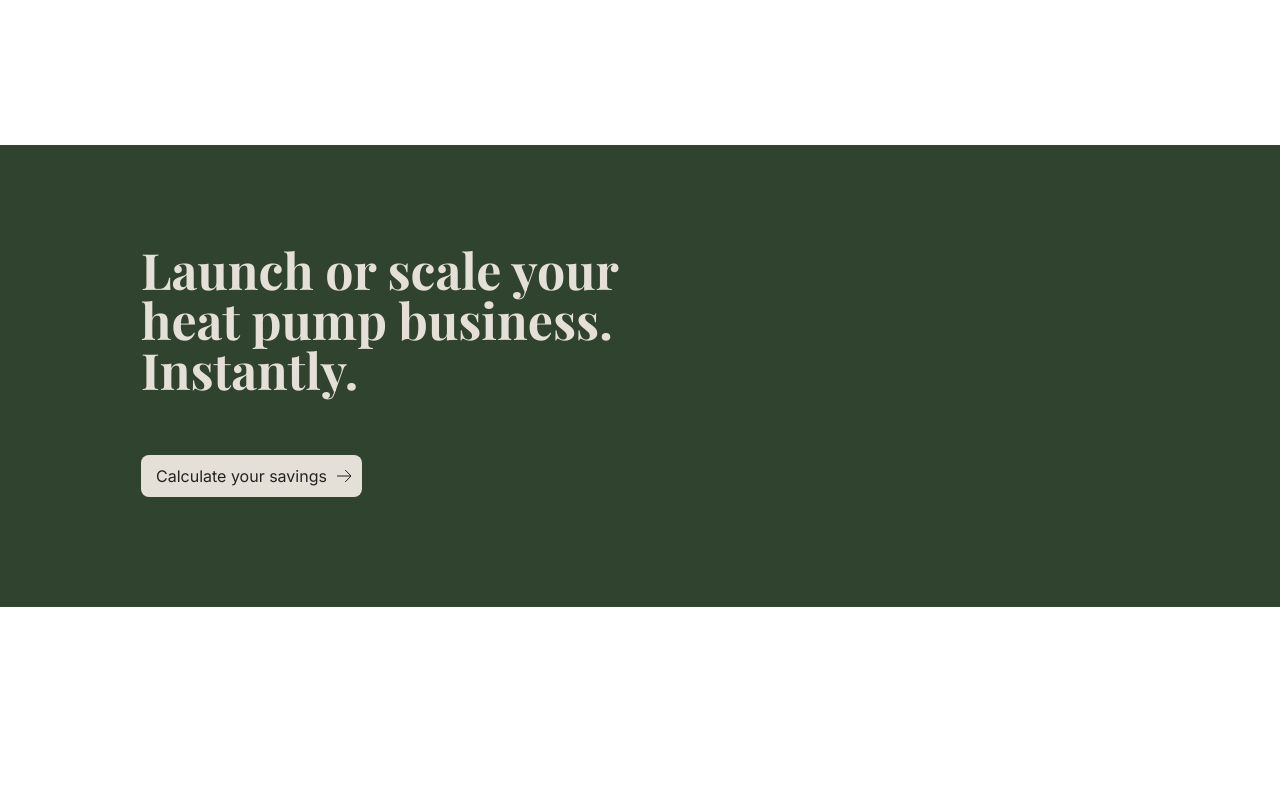
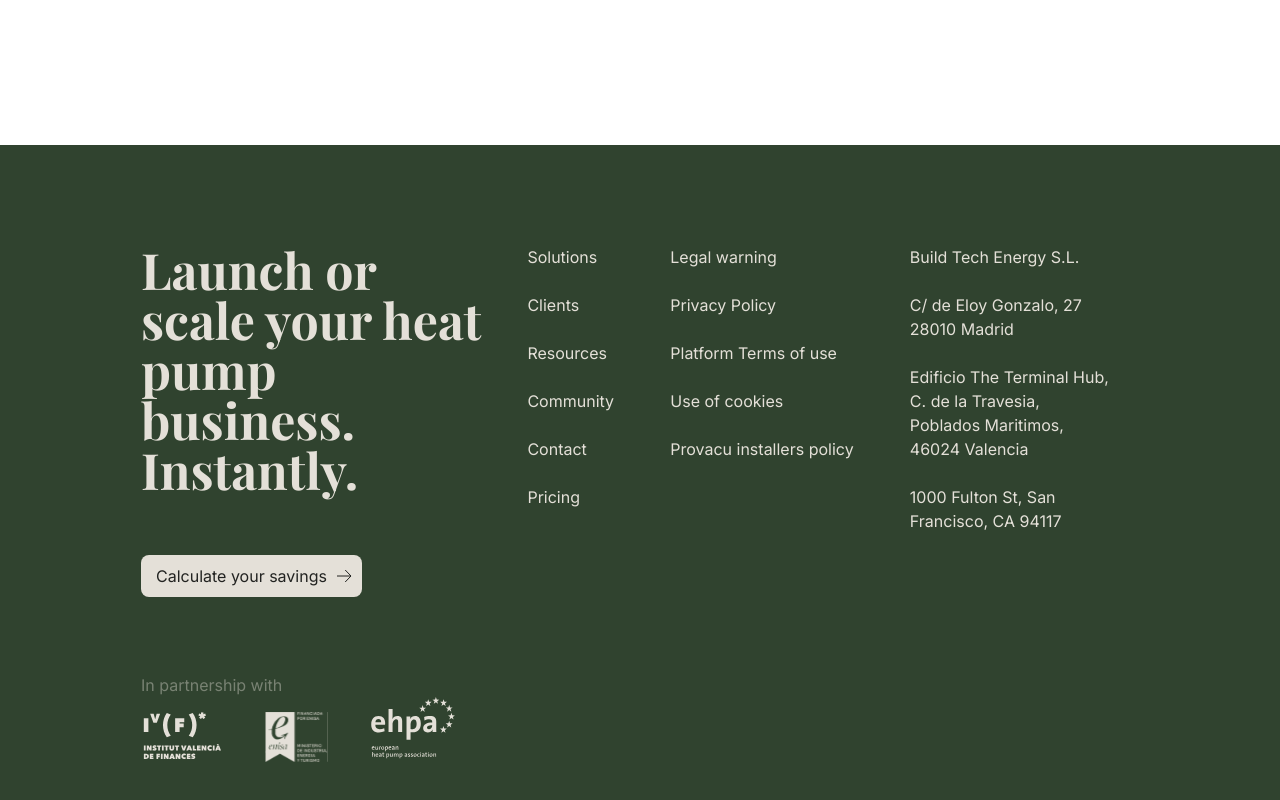
Before and after one commit to nonowelle/nido-redesign, a Vue app: page / in a window 1280 px wide. Shown: the part 5566-6366 px from the top of the page. Before the commit the page ends 6173 px from the top, so only its background shows below. Built offline with nearby package versions, Linux system fonts and the light colour scheme.

Commit message:
footer desktop

```diff
--- a/public/content/components/footer.md
+++ b/public/content/components/footer.md
@@ -1,32 +1,29 @@
 ---
-title : 'Lauch or scale your heat pump business. INstantly.'
+title: 'Launch or scale your heat pump business. Instantly.'
 cta: 'Calculate your savings'
 menu:
-    col-1:
+    col1:
         - Solutions
         - Clients
         - Resources
         - Community
         - Contact
         - Pricing
-    col-2:
+    col2:
         - Legal warning
         - Privacy Policy
         - Platform Terms of use
         - Use of cookies
         - Provacu installers policy
-    col-3:
+    col3:
         - Build Tech Energy S.L.
-        - C/ de Eloy Gonzalo, 27
-        28010 Madrid
+        - C/ de Eloy Gonzalo, 27 28010 Madrid
         - Edificio The Terminal Hub, C. de la Travesia, Poblados Maritimos, 46024 Valencia
         - 1000 Fulton St, San Francisco, CA 94117
 logos:
     title: 'In partnership with'
-    logos :
-        - './../src/styles/assets/logos/institut-valencia.svg'
-         - ./../src/styles/assets/logos/enisa.svg'
-        - ./../src/styles/assets/logos/european-heat-pump-association-ehpa-logo-vector-2.svg'
-
-
+    logos:
+        - src/styles/assets/logos/institut-valencia.svg
+        - src/styles/assets/logos/enisa.svg
+        - src/styles/assets/logos/european-heat-pump-association-ehpa-logo-vector 2.svg
 ---
--- a/src/components/Footer.vue
+++ b/src/components/Footer.vue
@@ -2,25 +2,44 @@
     <div class="footer">
         <div class="container">
             <div class="footer-banner">
-                <h2 class="footer-banner-title">Launch or scale your heat pump business. Instantly.</h2>
-                <div class="b-primary-light cta-button">Calculate your savings <svg width="15" height="14"
-                        viewBox="0 0 15 14" fill="none" xmlns="http://www.w3.org/2000/svg">
+                <h2 class="footer-banner-title" v-if="footerContent && footerContent.title">{{ footerContent.title }}
+                </h2>
+                <div class="b-primary-light cta-button" v-if="footerContent">{{ footerContent.cta }} <svg width="15"
+                        height="14" viewBox="0 0 15 14" fill="none" xmlns="http://www.w3.org/2000/svg">
                         <path d="M0 7H14M14 7L8.21431 1M14 7L8.21431 13" stroke="#222321" />
                     </svg>
                 </div>
             </div>
-            <div class="footer-menu">
-                <div class="menu-col-1"></div>
-                <div class="menu-col-2"></div>
-                <div class="menu-col-3"></div>
+            <div class="footer-menu" v-if="footerContent && footerContent.menu">
+                <div class="menu-col" v-for="menu in footerContent.menu" :key="footerContent.menu">
+                    <div class="footer-menu-item" v-for="menuItem in menu" :key="menuItem"> {{ menuItem }}
+                    </div>
+                </div>
             </div>
-            <div class="footer-partners">
-                <div class="footer-partner-title"></div>
-                <div class="footer-partners-logos"></div>
+            <div class="footer-partners" v-if="footerContent && footerContent.logos">
+                <div class="footer-partners-title">{{ footerContent.logos.title }}</div>
+                <img :src="logo" class="footer-partners-logos" v-for="logo in footerContent.logos.logos" />
             </div>
         </div>
     </div>
 </template>
+
+<script setup>
+import { onMounted, ref } from 'vue';
+import { useContent } from '@/composables/useContent';
+
+const { loadContent, loading, error } = useContent();
+const footerContent = ref(null);
+
+onMounted(async () => {
+    try {
+        footerContent.value = await loadContent('components/footer');
+        console.log(footerContent.value)
+    } catch (e) {
+        console.error('Failed to load footer content:', e);
+    }
+});
+</script>
 
 <style lang="scss" scoped>
 .footer {
@@ -28,10 +47,17 @@
     padding: 100px 125px;
     display: flex;
 
+    .container {
+        display: flex;
+        flex-wrap: wrap;
+        gap: 9px;
+    }
+
     &-banner {
         display: flex;
         flex-direction: column;
-        width: 50%;
+        width: 35%;
+        margin-bottom: 57px;
 
         &-title {
             font-size: var(--font-size-h1);
@@ -43,5 +69,34 @@
             width: fit-content;
         }
     }
+
+    &-menu {
+        display: flex;
+        width: 64%;
+
+        justify-content: space-around;
+
+        &-item {
+            color: var(--BezhPrimary);
+            font-size: var(--font-size-block-text);
+            margin-bottom: 24px;
+            flex-wrap: wrap;
+            max-width: 200px;
+
+        }
+    }
+
+    &-partners {
+        color: var(--BezhPrimary);
+
+        &-title {
+            color: var(--BezhPrimary);
+            opacity: 0.4;
+        }
+
+        &-logos {
+            margin-right: 40px;
+        }
+    }
 }
 </style>
--- a/src/composables/useContent.js
+++ b/src/composables/useContent.js
@@ -64,6 +64,7 @@ export function useContent() {
       };
 
       contentCache[path] = result;
+
       return result;
     } catch (e) {
       const errorMessage =
```
